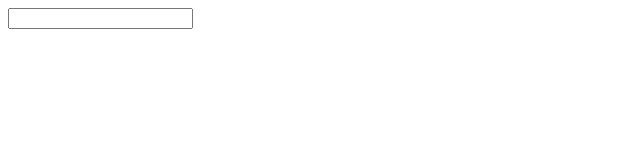
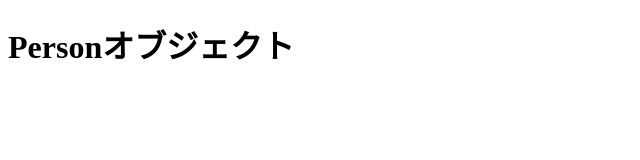
Before and after one commit to tsubasa1122/typescript-sample, a website with bundled scripts: page index.html in a window 1280 px wide. Shown: the whole page, without its empty margins (0-640 px from the left). Built offline with nearby package versions, Linux system fonts and the light colour scheme.

Commit message:
decorator実装

```diff
--- a/index.html
+++ b/index.html
@@ -11,7 +11,8 @@
 </head>
 
 <body>
-  <input type="text" id="user-inpur" />
+  <!-- <input type="text" id="user-inpur" /> -->
+  <div id="app"></div>
 </body>
 
 </html>
--- a/src/app.ts
+++ b/src/app.ts
@@ -5,10 +5,18 @@ function Logger() {
   }
 }
 
-@Logger()
+function WithTemplate(template: string, hookId: string) {
+  return function (_: Function) {
+    const hookEl = document.getElementById(hookId);
+    if (hookEl) {
+      hookEl.innerHTML = template;
+    }
+  }
+}
+// @Logger()
+@WithTemplate('<h1>Personオブジェクト</h1>', "app")
 class Person {
   name = 'Max';
-
   constructor() {
     console.log("Personオブジェクトを作成中....");
   }
```
